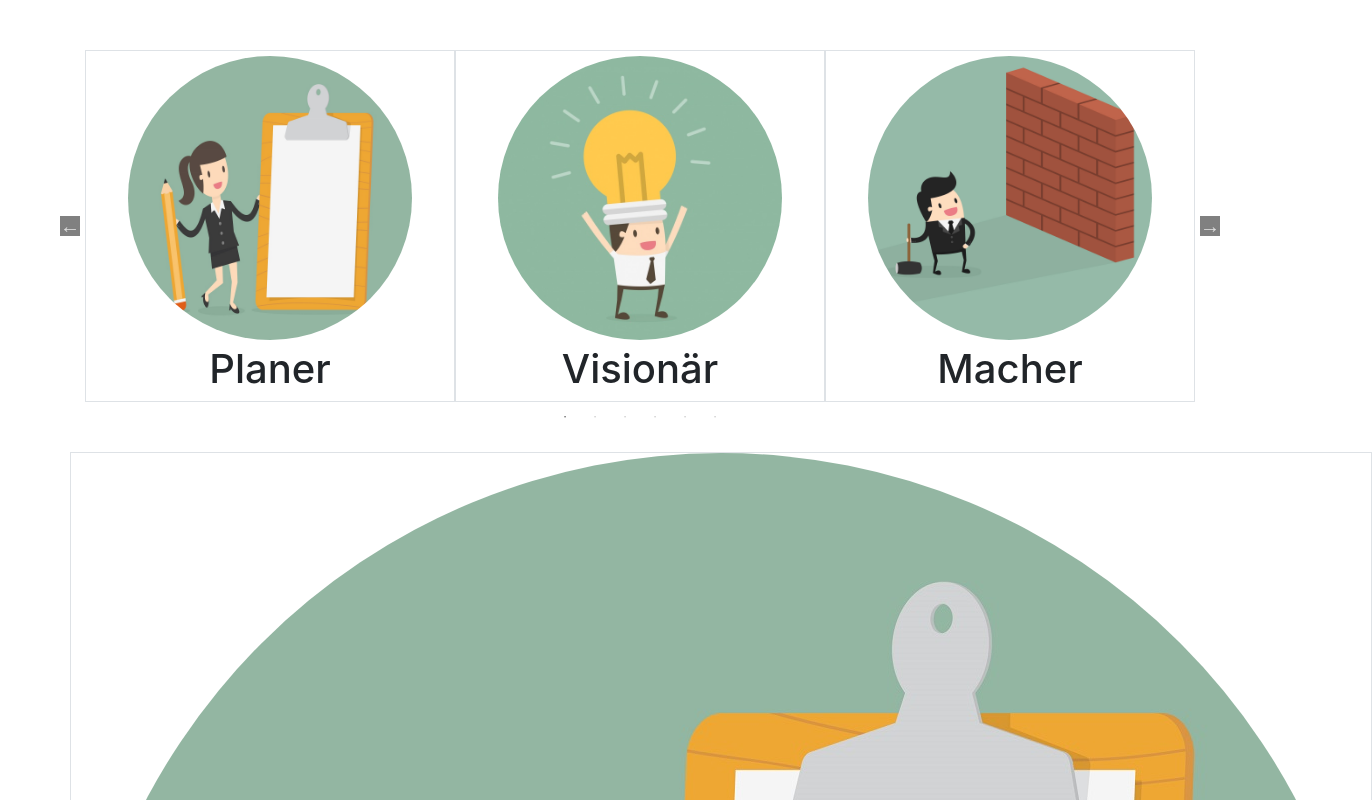
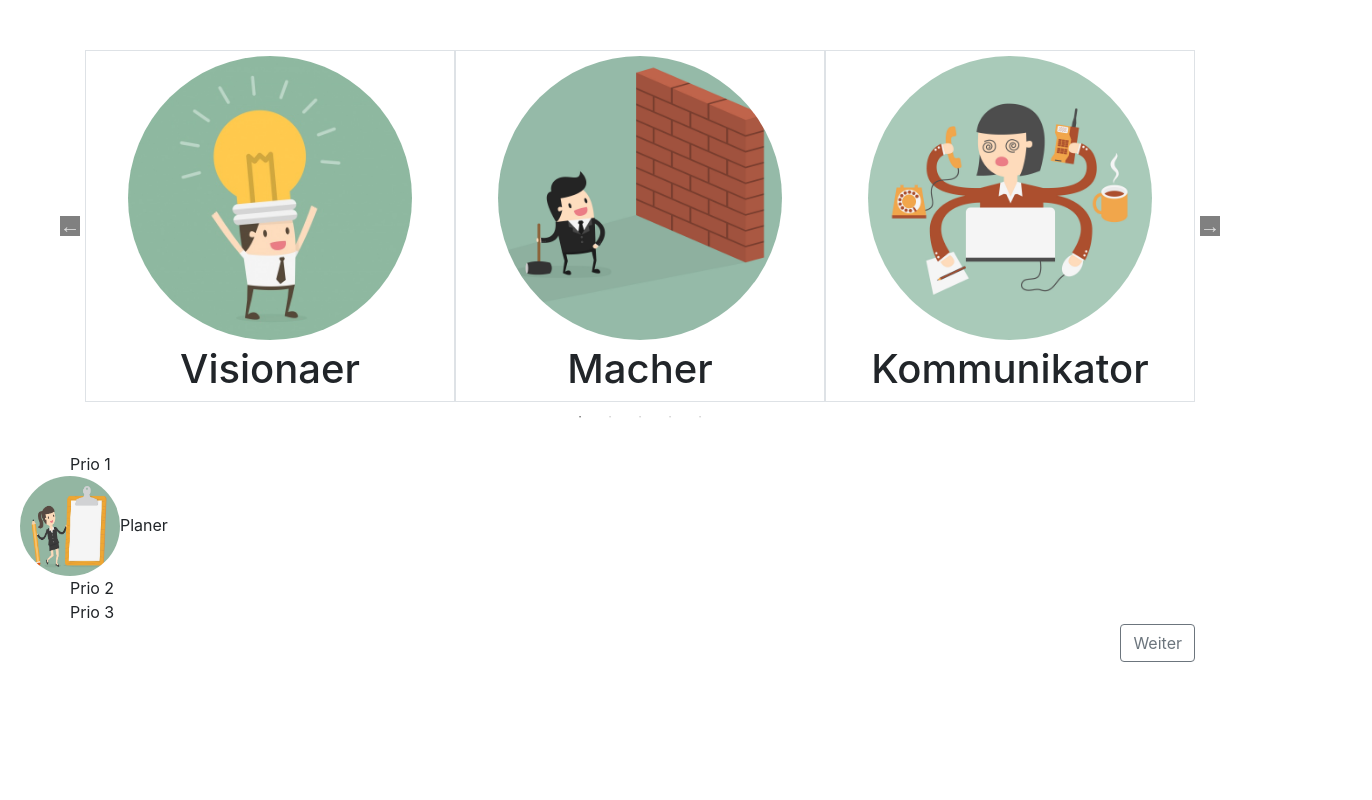
Before and after one commit to Cofinpro/projekt-weltverbesserer, a React (Create React App) app: page / in a window 1280 px wide. Both pictures are taken after a click on the picture 269 px from the left and 198 px from the top of the page. Shown: the top 800 px of the page, 1372 px wide, since content can reach past the window. Built offline with nearby package versions, Linux system fonts and the light colour scheme; a web font is replaced by a local one.

Commit message:
add selected characters

```diff
--- /dev/null
+++ b/src/components/CharacterBoxes/CharacterLabels.css
@@ -0,0 +1,23 @@
+.Character{
+    height: 100px;
+    width: 200px;
+    background-color: blue;
+    border-radius: 50px;
+    align-items: baseline;
+    font-size: 80;
+
+
+}
+
+.Character-logo{
+    height: 100px;
+    vertical-align: center;
+    border-radius: 50px;
+    margin-left: -50px;
+
+}
+
+.CharacterLabel{
+    margin-top: -60px;
+
+}
--- a/src/components/CharacterBoxes/SelectedCharacterBox.js
+++ b/src/components/CharacterBoxes/SelectedCharacterBox.js
@@ -1,4 +1,5 @@
 import React, { Component } from 'react';
+import "./CharacterLabels.css";
 
 class SelectedCharacterBox extends Component {
 
@@ -6,7 +7,11 @@ class SelectedCharacterBox extends Component {
 
         return (
             <div>
-        {this.props.prio}
+                <img src={this.props.Image} className="Character-logo" alt="logodrei" />
+
+                <label className="CharacterLabel">
+                    {this.props.Name}
+        </label>
             </div>
         );
 
--- /dev/null
+++ b/src/pages/character-auswahl/Characters.js
@@ -0,0 +1,36 @@
+import Planer from '../../img/Planer.jpg';
+import Visionaer from '../../img/Visionaer.jpg';
+import Checker from '../../img/Checker.jpg';
+import Energiebuendel from '../../img/Energiebuendel.jpg';
+import Kommunikator from '../../img/Kommunikator.jpg';
+import Macher from '../../img/Macher.jpg';
+
+
+export const Characters = {
+  Planer: {
+    Image: Planer,
+    Name: 'Planer'
+  },
+  Visionaer: {
+    Image: Visionaer,
+    Name: 'Visionaer'
+  },
+  Checker: {
+    Image: Checker,
+    Name: 'Checker'
+  },
+  Energiebuendel: {
+    Image: Energiebuendel,
+    Name: 'Energiebuendel'
+  },
+  Kommunikator: {
+    Image: Kommunikator,
+    Name: 'Kommunikator'
+  },
+  Macher: {
+    Image: Macher,
+    Name: 'Macher'
+  }
+
+
+};
--- a/src/pages/character-auswahl/index.js
+++ b/src/pages/character-auswahl/index.js
@@ -1,27 +1,66 @@
 import Slider from "react-slick";
 import React, { Component } from "react";
 import CharacterBox from "../../components/CharacterBoxes/CharacterBox";
-import Visionaer from '../../img/Visionaer.jpg';
-import Checker from '../../img/Checker.jpg';
-import Energiebuendel from '../../img/Energiebuendel.jpg';
-import Kommunikator from '../../img/Kommunikator.jpg';
-import Macher from '../../img/Macher.jpg';
-import Planer from '../../img/Planer.jpg';
+import { Characters } from "./Characters";
 import SelectedCharacterBox from "../../components/CharacterBoxes/SelectedCharacterBox";
+
 
 class Character extends Component {
     constructor(props) {
         super(props);
+
+        const planer = <CharacterBox image={Characters.Planer.Image} character={Characters.Planer.Name} onClick={() => this.handleClick(Characters.Planer)} />
+        const visionaer = <CharacterBox image={Characters.Visionaer.Image} character={'Visionär'} onClick={() => this.handleClick(Characters.Visionaer)} />
+        const macher = <CharacterBox image={Characters.Macher.Image} character={'Macher'} onClick={() => this.handleClick(Characters.Macher)} />
+        const kommunikator = <CharacterBox image={Characters.Kommunikator.Image} character={'Kommunikator'} onClick={() => this.handleClick(Characters.Kommunikator)} />
+        const checker = <CharacterBox image={Characters.Checker.Image} character={'Checker'} onClick={() => this.handleClick(Characters.Checker)} />
+        const energiebuendel = <CharacterBox image={Characters.Energiebuendel.Image} character={'Energiebündel'} onClick={() => this.handleClick(Characters.Energiebuendel)} />
+
+        var characters = [Characters.Planer, Characters.Visionaer, Characters.Macher, Characters.Kommunikator, Characters.Checker, Characters.Energiebuendel]
+
         this.state = {
-            prio1: <SelectedCharacterBox />,
+            prio1: null,
+            prio2: null,
+            prio3: null,
+            characters: characters,
         };
     }
 
-    handleClick(toSetPrio1) {
-        /* var prioToSet = this.state.prio1.slice(); */
-        var prioToSet = <SelectedCharacterBox toShow={toSetPrio1} />;
-        this.setState({ prio1: toSetPrio1 });
+    handleClick(toSetPrio) {
+        if (!this.state.prio1) {
+            this.setState({ prio1: <SelectedCharacterBox Image={toSetPrio.Image} Name={toSetPrio.Name} /> });
+            this.removeCharacterFromList(toSetPrio)
+        } else {
+            if (!this.state.prio2) {
+                this.setState({ prio2: <SelectedCharacterBox Image={toSetPrio.Image} Name={toSetPrio.Name} /> });
+                this.removeCharacterFromList(toSetPrio)
+            } else {
+                if (!this.state.prio3) {
+                    this.setState({ prio3: <SelectedCharacterBox Image={toSetPrio.Image} Name={toSetPrio.Name} /> });
+                    this.removeCharacterFromList(toSetPrio)
+                }
+            }
+        }
     }
+
+    removeCharacterFromList(toRemove) {
+        var newCharacters = [...this.state.characters];
+        var index = newCharacters.indexOf(toRemove)
+        newCharacters.splice((index), 1);
+        this.setState({ characters: newCharacters });
+    }
+
+    renderCharacters() {
+        var characters =this.state.characters.map((character) => {
+            return (
+                <div>
+                    <CharacterBox image={character.Image} character={character.Name} onClick={() => this.handleClick(character)} />
+                </div>
+            )
+        })
+        return characters
+    }
+
 
     render() {
         var settings = {
@@ -32,41 +71,31 @@ class Character extends Component {
             slidesToScroll: 1
         };
 
-        const planer = <CharacterBox image={Planer} character={'Planer'} onClick={() => this.handleClick(planer)} />
-        const visionaer = <CharacterBox image={Visionaer} character={'Visionär'} onClick={() => this.handleClick(visionaer)} />
-        const macher = <CharacterBox image={Macher} character={'Macher'} onClick={() => this.handleClick(macher)} />
-        const kommunikator = <CharacterBox image={Kommunikator} character={'Kommunikator'} onClick={() => this.handleClick(kommunikator)} />
-        const checker = <CharacterBox image={Checker} character={'Checker'} onClick={() => this.handleClick(checker)} />
-        const energiebuendel = <CharacterBox image={Energiebuendel} character={'Energiebündel'} onClick={() => this.handleClick(energiebuendel)} />
         return (
-            <div className='content container'>
+            <div className='content container' >
                 <div class="row">
                     <div class="col-sm">
                         <Slider {...settings}>
-                            <div>
-                                {planer}
-                            </div>
-                            <div>
-                                {visionaer}
-                            </div>
-                            <div>
-                                {macher}
-                            </div>
-                            <div>
-                                {kommunikator}
-                            </div>
-                            <div>
-                                {checker}
-                            </div>
-                            <div>
-                                {energiebuendel}
-                            </div>
+                            {this.renderCharacters()}
                         </Slider>
                     </div>
                 </div>
                 <div class="row">
                     <div class=".col-6 .col-md-4">
+                        Prio 1
                         {this.state.prio1}
+                    </div>
+                </div>
+                <div class="row">
+                    <div class=".col-6 .col-md-4">
+                        Prio 2
+                        {this.state.prio2}
+                    </div>
+                </div>
+                <div class="row">
+                    <div class=".col-6 .col-md-4">
+                        Prio 3
+                        {this.state.prio3}
                     </div>
                 </div>
                 <row>
@@ -77,4 +106,4 @@ class Character extends Component {
     }
 }
 
-export default Character;
+    export default Character;
```
Lines whose indentation alone changed are shown as unchanged.
